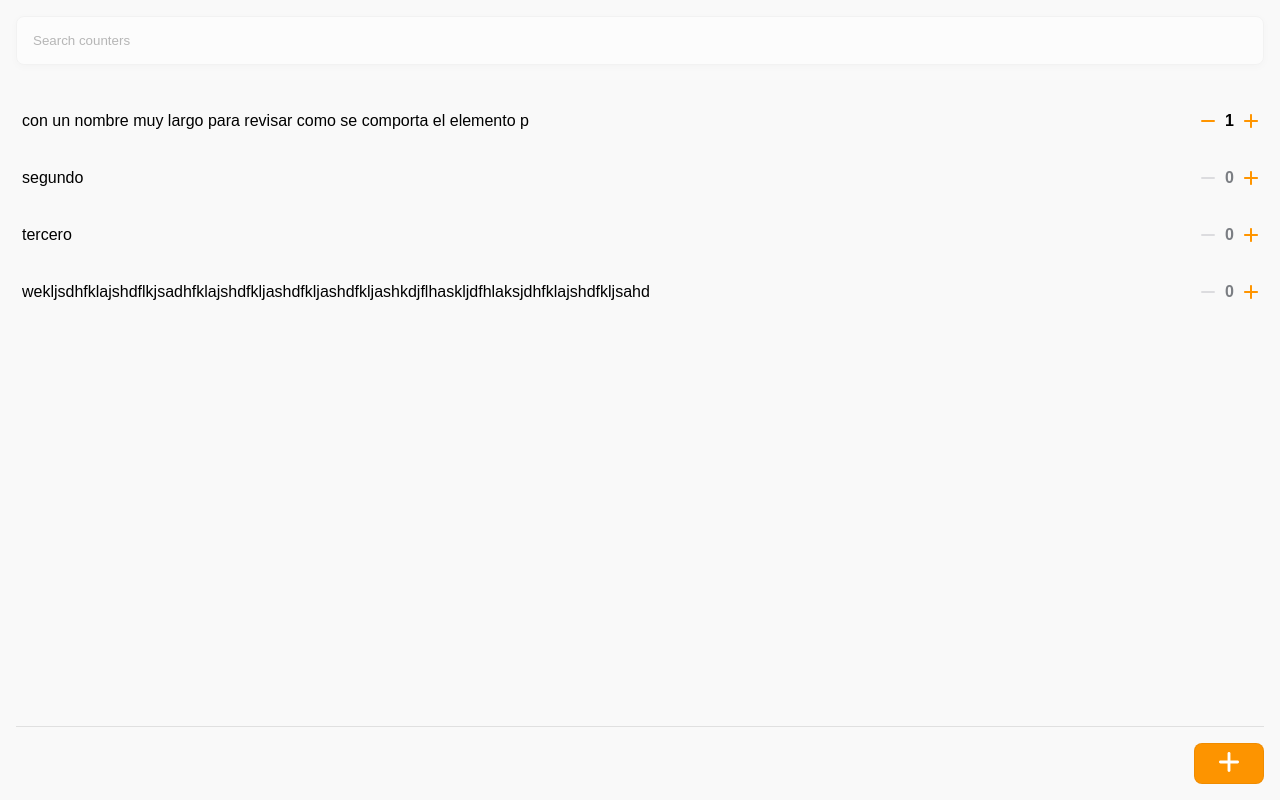
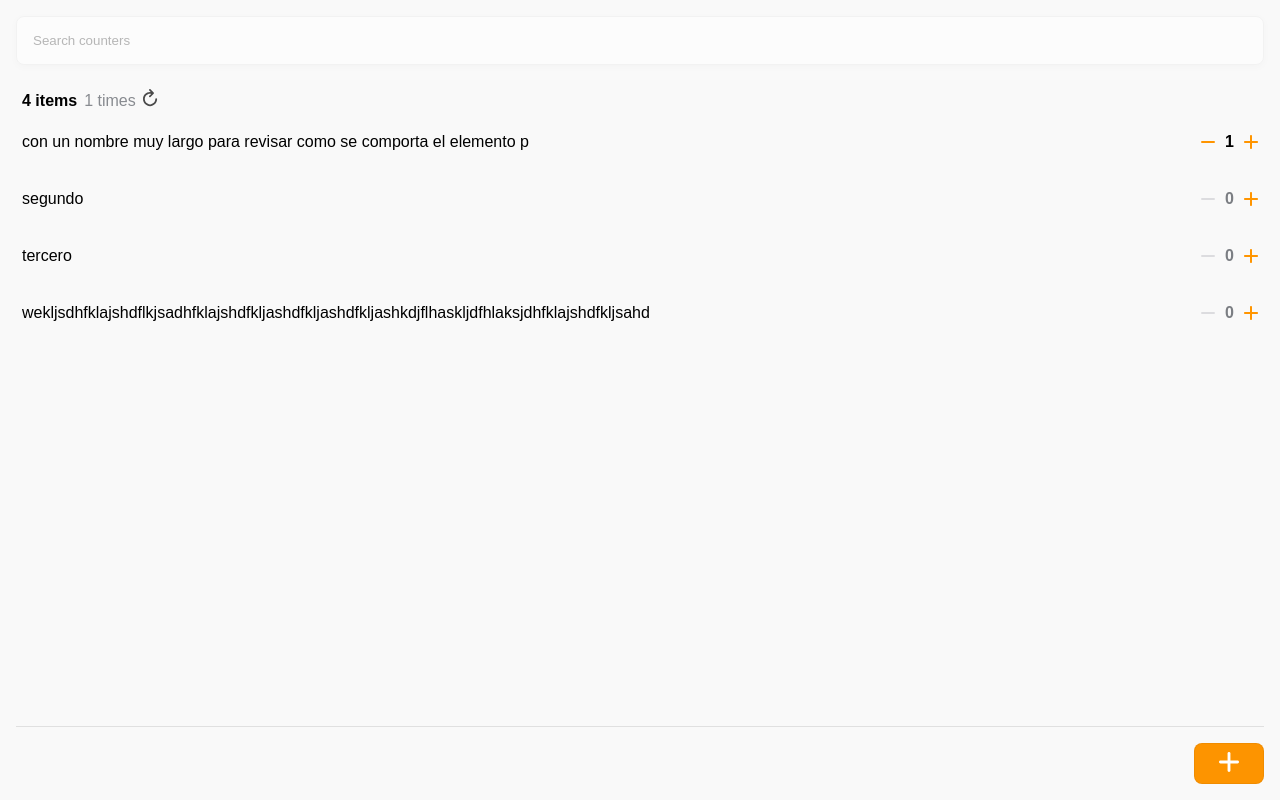
Before and after one commit to nitroceluloso/counters-react-2026, a React (Vite) app: page / in a window 1280 px wide. Both pictures are taken after a click on the button "Get started". Built offline with nearby package versions, Linux system fonts and the light colour scheme.

Commit message:
feat: implements summary for counters.

```diff
--- a/src/index.css
+++ b/src/index.css
@@ -31,3 +31,16 @@ body {
 [data-shadow-05="true"] {
     box-shadow: 0 2px 8px rgba(0, 0, 0, 5%);
 }
+
+[data-spinning="true"] {
+    animation: spin 1s linear infinite; /* Shorthand animation property */
+}
+
+@keyframes spin {
+    0% {
+        transform: rotate(0deg);
+    } /* Start at 0 degrees */
+    100% {
+        transform: rotate(360deg);
+    } /* End at 360 degrees (one full turn) */
+}
--- /dev/null
+++ b/src/modules/counter/components/summary/index.ts
@@ -0,0 +1 @@
+export { Summary } from "./summary";
--- /dev/null
+++ b/src/modules/counter/components/summary/summary.css
@@ -0,0 +1,32 @@
+@scope (.summary) {
+    & {
+        padding: 0 0.75rem;
+    }
+
+    span:first-child {
+        font-weight: 600;
+    }
+
+    span + span {
+        color: #888b90;
+    }
+
+    span + * {
+        margin-left: 7px;
+    }
+
+    span:last-child {
+        margin-left: 5px;
+    }
+
+    button {
+        vertical-align: bottom;
+        background-color: transparent;
+        border: 0;
+    }
+
+    button + span {
+        margin-left: 7px;
+        color: var(--yellow);
+    }
+}
--- /dev/null
+++ b/src/modules/counter/components/summary/summary.tsx
@@ -0,0 +1,36 @@
+import "./summary.css";
+
+interface SummaryProps {
+  /**
+   * How many counters are.
+   */
+  quantity: number;
+  /**
+   * Sum of add counters.
+   */
+  total: number;
+  refresh: () => void;
+  isRefreshing: boolean;
+}
+
+export function Summary({
+  quantity,
+  total,
+  refresh,
+  isRefreshing,
+}: SummaryProps) {
+  const src = isRefreshing
+    ? "/icons/refresh_orange.svg"
+    : "/icons/refresh_black.svg";
+
+  return (
+    <div className="summary">
+      <span>{quantity} items</span>
+      <span>{total} times</span>
+      <button type="button" onClick={refresh} data-spinning={isRefreshing}>
+        <img src={src} alt="" />
+      </button>
+      {isRefreshing && <span>Refreshing...</span>}
+    </div>
+  );
+}
--- a/src/modules/counter/counter.page.tsx
+++ b/src/modules/counter/counter.page.tsx
@@ -3,12 +3,22 @@ import { Loader } from "@/commons/components/loader";
 import { ButtonIcon } from "./components/button-icon/buttonIcon";
 import { CounterList } from "./components/counter-list/counterList";
 import { NoCounters } from "./components/no-counters/noCounters";
+import { Summary } from "./components/summary";
 import { useCounterApi } from "./hooks/counterApi";
 
 import "./counter.page.css";
 
 export function Counters() {
-  const { data: counterList, isFetching: isLoading } = useCounterApi();
+  const {
+    data: counterList,
+    isFetching: isLoading,
+    refetch,
+    isRefetching,
+  } = useCounterApi();
+
+  const loadingFirstTime = isLoading && !isRefetching;
+  const counterListSum =
+    counterList?.reduce((prev, act) => prev + act.count, 0) ?? 0;
 
   return (
     <div id="Counters">
@@ -16,10 +26,20 @@ export function Counters() {
         <InputText placeholder="Search counters" />
       </section>
       <section className="counters">
-        {isLoading && <Loader />}
-        {!isLoading && counterList?.length === 0 && <NoCounters />}
-        {!isLoading && counterList?.length !== 0 && (
-          <CounterList list={counterList!} />
+        {loadingFirstTime && <Loader />}
+
+        {!loadingFirstTime && counterList?.length === 0 && <NoCounters />}
+
+        {!loadingFirstTime && counterList?.length !== 0 && (
+          <>
+            <Summary
+              quantity={counterList?.length ?? 0}
+              total={counterListSum}
+              isRefreshing={isRefetching}
+              refresh={refetch}
+            />
+            <CounterList list={counterList!} />
+          </>
         )}
       </section>
       <section className="actions">
```
Also changed, not shown: public/icons/refresh_black.svg (added), public/icons/refresh_orange.svg (added).
